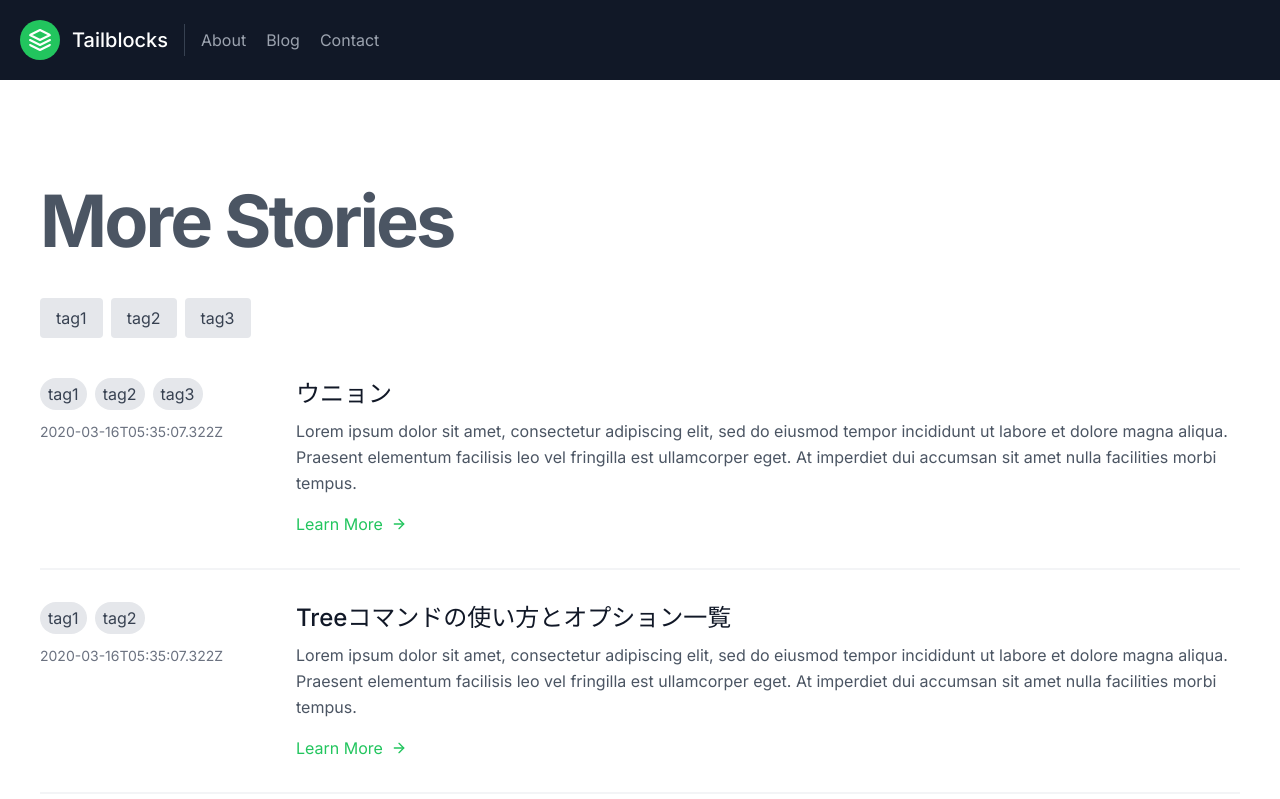
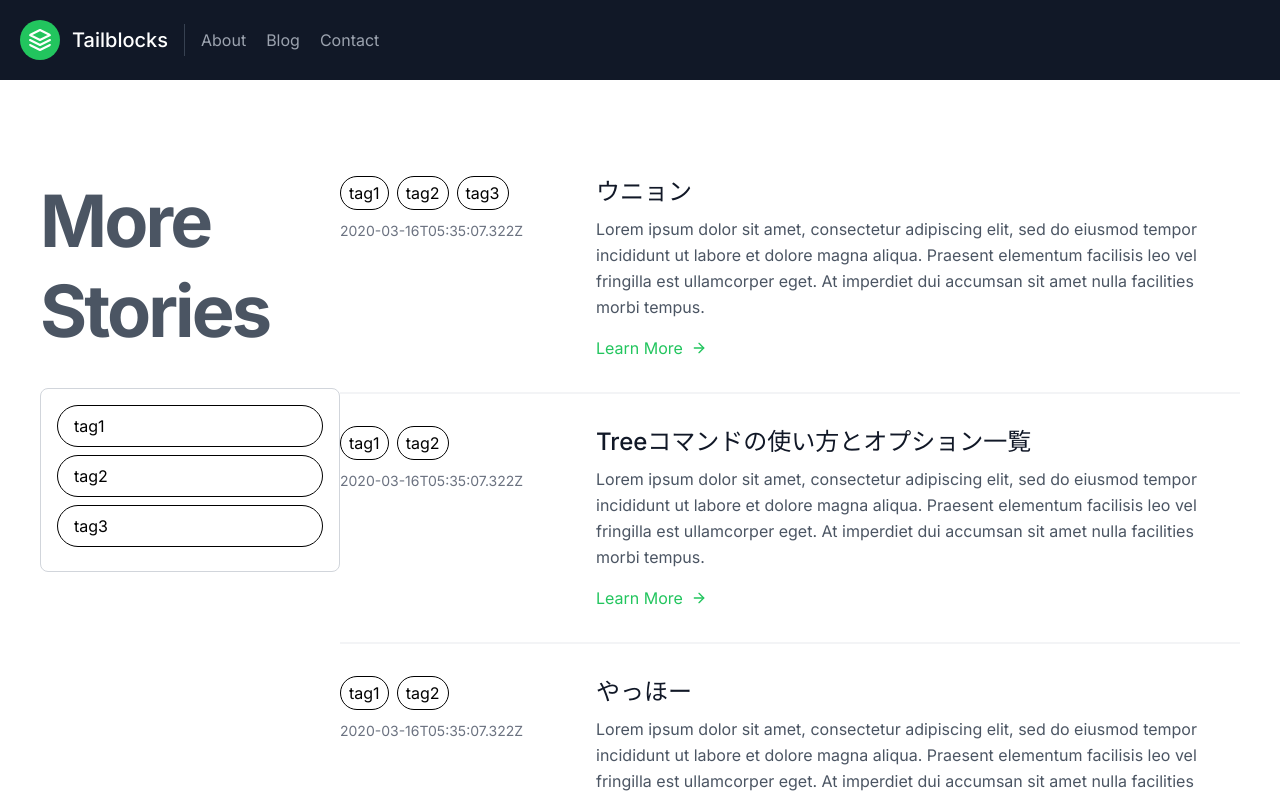
Before and after one commit to supiritasu/NextTech-Journal, a Next.js app: page /posts in a window 1280 px wide. Shown: the top 799 px of the page. Built offline with nearby package versions, Linux system fonts and the light colour scheme.

Commit message:
タグ修正

```diff
--- a/src/app/_components/bloglist.tsx
+++ b/src/app/_components/bloglist.tsx
@@ -2,8 +2,6 @@
 
 import React, { useState } from 'react';
 import { Post } from "@/interfaces/post";
-import { PostPreview } from "./post-preview";
-import Tabs from '../_components/Tabs';
 import Link from 'next/link';
 
 type Props = {
@@ -26,53 +24,59 @@ export function BlogList({ posts }: Props) {
 
   return (
     <section className="text-gray-600 body-font overflow-hidden">
-      <div className="container px-5 py-24 mx-auto">
+      <div className="container px-5 py-24 mx-auto flex flex-wrap">
+        <aside className="w-full md:w-1/4 mb-8 md:mb-0">
+          <div className="sticky top-0">
             <h2 className="mb-8 text-5xl md:text-7xl font-bold tracking-tighter leading-tight">
               More Stories
             </h2>
-        <div className="mb-8">
+            <div className="mb-8 p-4 border border-gray-300 rounded-lg">
               {uniqueTags.map(tag => (
                 <button
                   key={tag}
                   onClick={() => handleTagClick(tag)}
-              className={`mr-2 mb-2 px-4 py-2 rounded ${
-                selectedTag === tag ? 'bg-green-500 text-white' : 'bg-gray-200 text-gray-700'
+                  className={`block w-full text-left mb-2 px-4 py-2 rounded-full ${
+                    selectedTag === tag ? 'bg-black text-white' : 'bg-white text-black border border-black'
                   }`}
                 >
                   {tag}
                 </button>
               ))}
             </div>
+          </div>
+        </aside>
+        <div className="w-full md:w-3/4">
           <div className="-my-8 divide-y-2 divide-gray-100">
             {filteredPosts.map((post) => (
               <div key={post.slug} className="py-8 flex flex-wrap md:flex-nowrap">
-              <div className="md:w-64 md:mb-0 mb-6 flex-shrink-0 flex flex-col">
+                <aside className="w-full md:w-64 md:mb-0 mb-6 flex-shrink-0 flex flex-col hidden md:block">
                   <div className="flex flex-wrap">
                     {post.tags.map(tag => (
-                    <span key={tag} className="bg-gray-200 text-gray-700 px-2 py-1 rounded-full mr-2 mb-2">
+                      <span key={tag} className="bg-white text-black border border-black px-2 py-1 rounded-full mr-2 mb-2">
                         {tag}
                       </span>
                     ))}
                   </div>
                   <span className="mt-1 text-gray-500 text-sm">{post.date}</span>
-              </div>
+                </aside>
                 <div className="md:flex-grow">
                   <h2 className="text-2xl font-medium text-gray-900 title-font mb-2">{post.title}</h2>
                   <p className="leading-relaxed">{post.excerpt}</p>
-                <Link href={`/posts/${post.slug}`}>
-                  <span className="text-green-500 inline-flex items-center mt-4">
+                  <Link href={`/posts/${post.slug}`} className="text-green-500 inline-flex items-center mt-4">
                     Learn More
                     <svg className="w-4 h-4 ml-2" viewBox="0 0 24 24" stroke="currentColor" strokeWidth="2" fill="none" strokeLinecap="round" strokeLinejoin="round">
                       <path d="M5 12h14"></path>
                       <path d="M12 5l7 7-7 7"></path>
                     </svg>
-                  </span>
                   </Link>
                 </div>
               </div>
             ))}
           </div>
         </div>
+      </div>
     </section>
   );
 }
+
+export default BlogList;
--- a/src/app/_components/more-stories.tsx
+++ b/src/app/_components/more-stories.tsx
@@ -53,7 +53,6 @@ export function MoreStories({ posts }: Props) {
           />
         ))}
       </div>
-      <Tabs tabs={['Tab1', 'Tab2', 'Tab3']} />
     </section>
   );
 }
--- a/src/app/page.tsx
+++ b/src/app/page.tsx
@@ -25,8 +25,6 @@ export default function Index() {
       </Container>
       <Genere/>
 
-      {/* <hr/>
-      <Contact /> */}
     </main>
   );
 }
```
Lines whose indentation alone changed are shown as unchanged.
